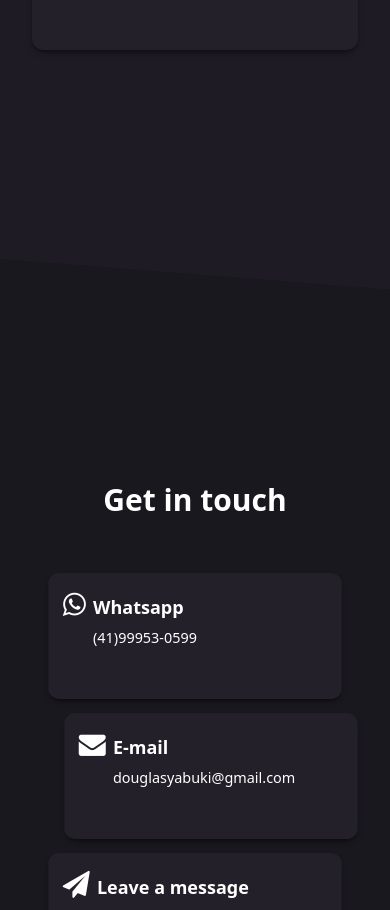
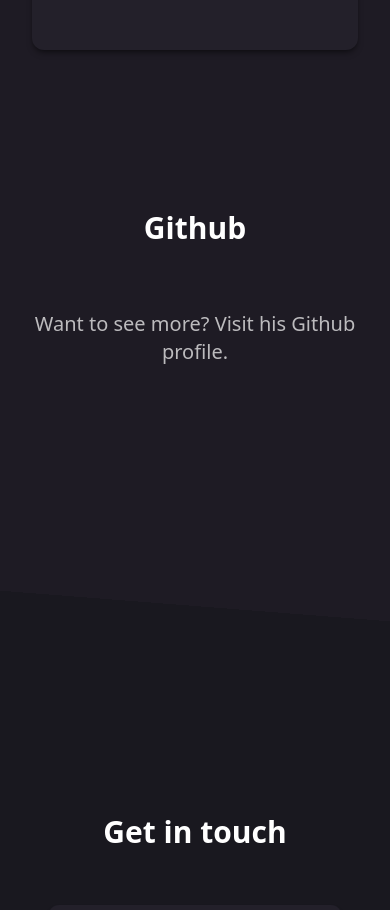
Before and after one commit to douglasyabuki/Portfolio, a React (Vite) app: page / in a window 390 px wide. Shown: the part 8300-9210 px from the top of the page. Built offline with nearby package versions, Linux system fonts and the light colour scheme; a web font is replaced by a local one.

Commit message:
Commit 129: Bootstrap github board

```diff
--- a/src/components/main-view/projects/github-board/GithubBoard.tsx
+++ b/src/components/main-view/projects/github-board/GithubBoard.tsx
@@ -5,8 +5,9 @@
 
 export default function GithubBoard (props: Props) {
   return (
-    <div>
-
+    <div className="w-auto space-y-12 px-4 py-20 text-center sm:px-7 md:px-8 lg:px-10">
+      <h1 className="w-auto text-3xl font-bold md:text-4xl xl:text-5xl 2xl:text-6xl">Github</h1>
+      <h2 className='py-4 text-xl opacity-70 md:text-2xl 2xl:text-4xl'>Want to see more? Visit his Github profile.</h2>
     </div>
   );
 }
```
